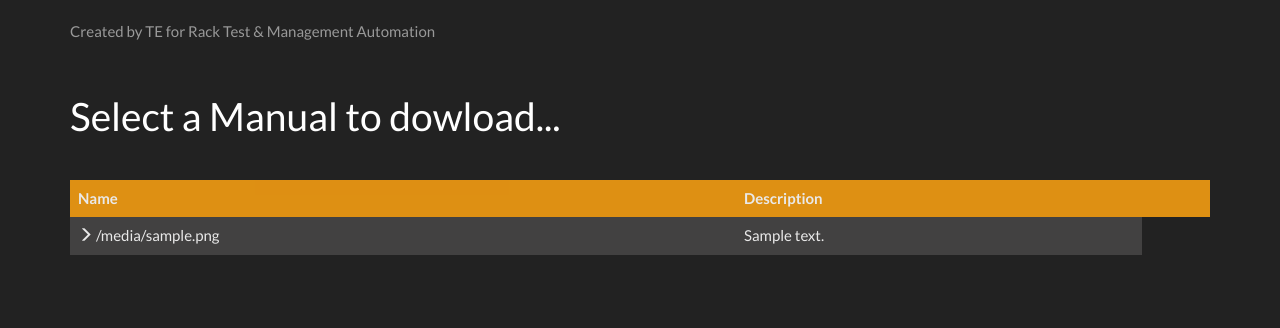
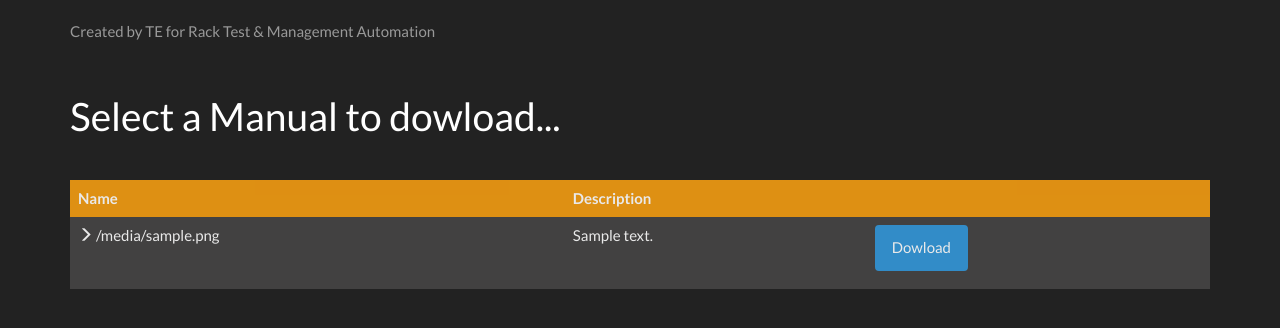
Before and after one commit to ObedEG/complex_web, a Flask app: template src/templates/manuals/show_all.jinja2 in a window 1280 px wide. Shown: the part 60-388 px from the top of the page. Run offline with Flask 2, Linux system fonts and the light colour scheme; the template is opened without the code that fills it: most values are stand-ins (such as "Sample title", 1, 10 or a date in 2020); some libraries are stand-ins or nearby versions; some web fonts are replaced.

Commit message:
Add missing button to dowload manuals

```diff
--- a/src/templates/manuals/show_all.jinja2
+++ b/src/templates/manuals/show_all.jinja2
@@ -17,6 +17,9 @@
         <tr class="active">
             <td><span class="glyphicon glyphicon-menu-right"></span>  {{ manual.file_name }}</td>
             <td>{{ manual.description }}</td>
+            <td><p class="bs-component">
+                    <a href="{{ url_for('manuals.download', file_name=manual.file_name) }}" class="btn btn-info">Dowload</a>
+                </p></td>
             {% if session['email'] == "oescobedo@lenovo.com" %}
             <td><p class="bs-component">
                     <a href="{{ url_for('manuals.delete', file_name=manual.file_name) }}" class="btn btn-danger">Delete</a>
```
